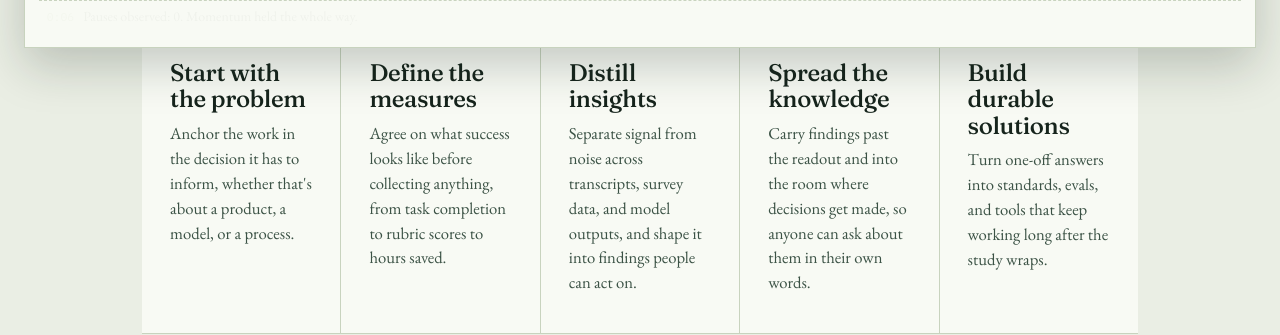
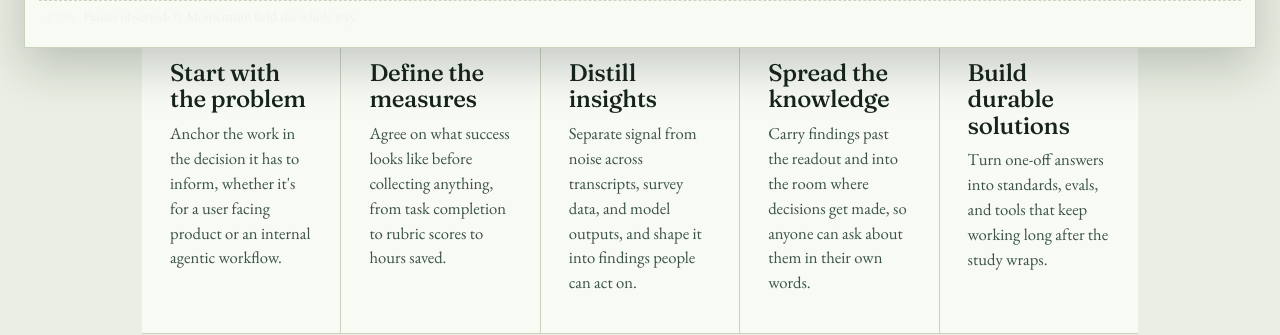
Before and after one commit to NPings/portfolio, a plain HTML site: page index.html in a window 1280 px wide. Shown: the part 728-1063 px from the top of the page. Drawn offline with nearby package versions, Linux system fonts and the light colour scheme.

Commit message:
Approach section: first entry sentence now 'user facing product or internal agentic workflow' (Addendum J)

```diff
--- a/index.html
+++ b/index.html
@@ -349,7 +349,7 @@
     <div class="facets flow">
       <div class="facet facet-head">
         <h3 class="role-org">Start with the problem</h3>
-        <p>Anchor the work in the decision it has to inform, whether that's about a product, a model, or a process.</p>
+        <p>Anchor the work in the decision it has to inform, whether it's for a user facing product or an internal agentic workflow.</p>
       </div>
       <div class="facet facet-head">
         <h3 class="role-org">Define the measures</h3>
```
Also changed, not shown: 1 other file.
